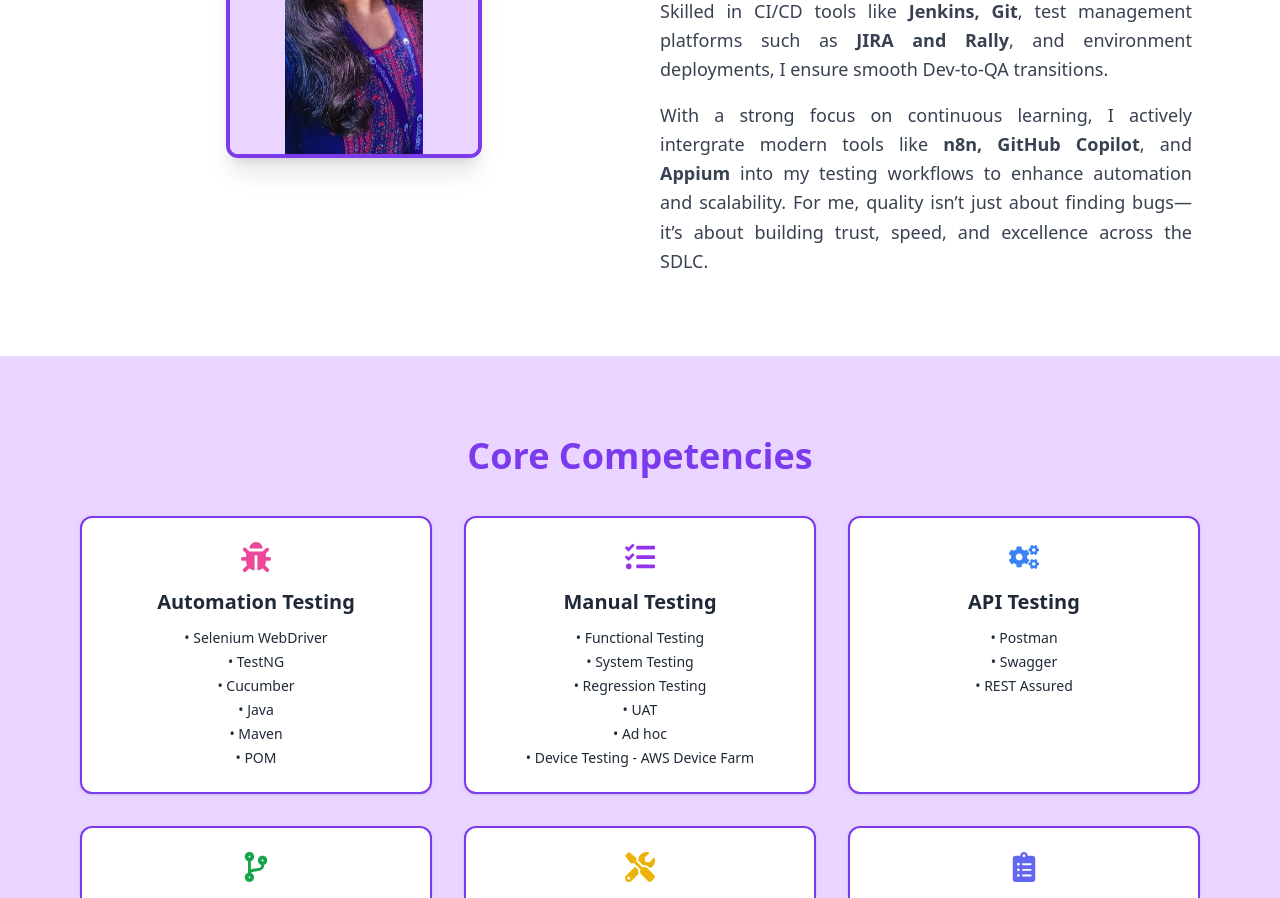
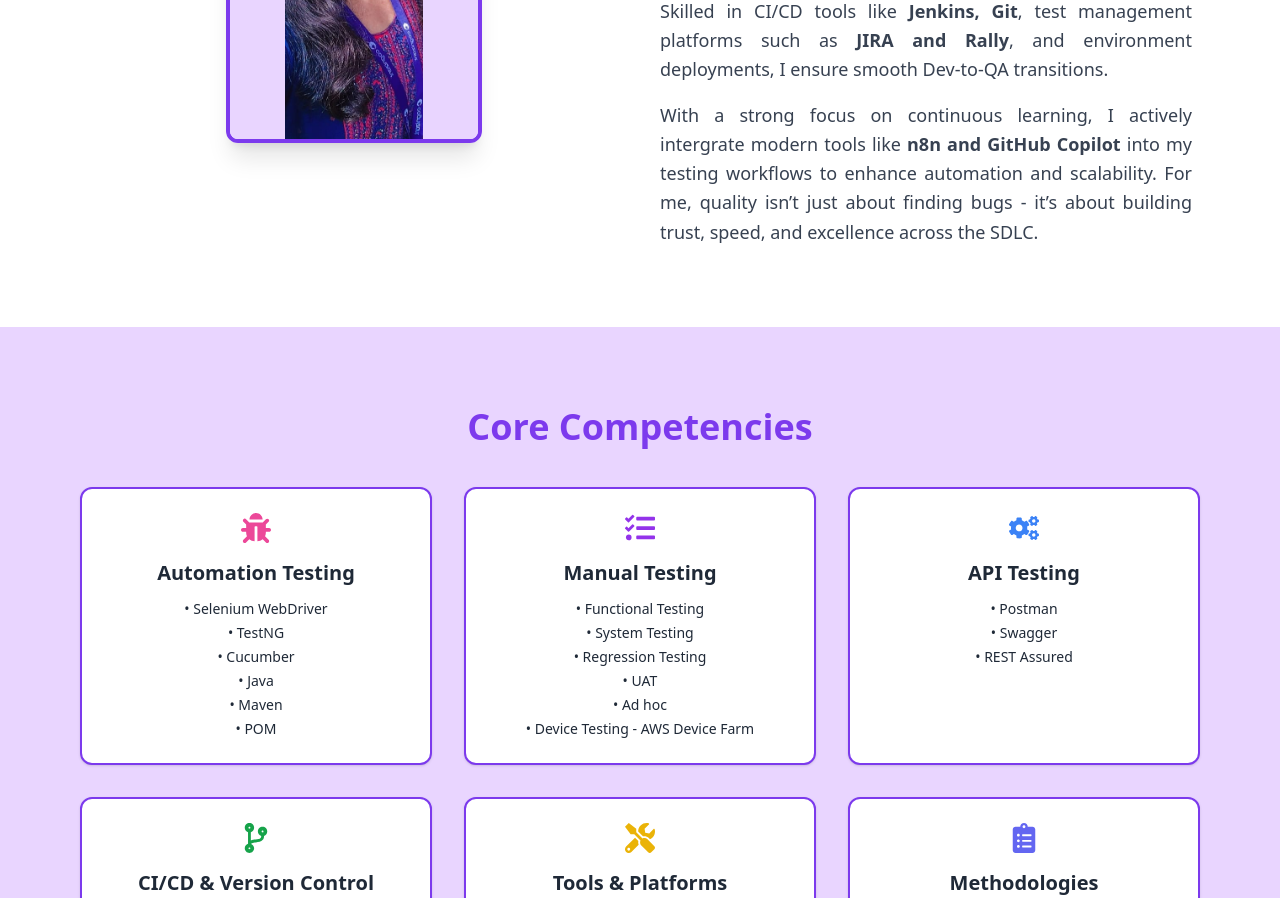
Before and after one commit to rajasri2604/dhanna, a React (Create React App) app: page / in a window 1280 px wide. Shown: the part 1160-2058 px from the top of the page. Built offline with nearby package versions, Linux system fonts and the light colour scheme.

Commit message:
Update About.js

```diff
--- a/src/components/About.js
+++ b/src/components/About.js
@@ -42,7 +42,7 @@
         </p>
 
         <p className="text-lg text-gray-700 leading-relaxed">
-          With a strong focus on continuous learning, I actively intergrate modern tools like <strong>n8n, GitHub Copilot</strong>, and <strong>Appium</strong> into my testing workflows to enhance automation and scalability. For me, quality isn’t just about finding bugs—it’s about building trust, speed, and excellence across the SDLC.
+          With a strong focus on continuous learning, I actively intergrate modern tools like <strong>n8n and GitHub Copilot</strong> <strong></strong> into my testing workflows to enhance automation and scalability. For me, quality isn’t just about finding bugs - it’s about building trust, speed, and excellence across the SDLC.
         </p>
       </div>
     </div>
```
